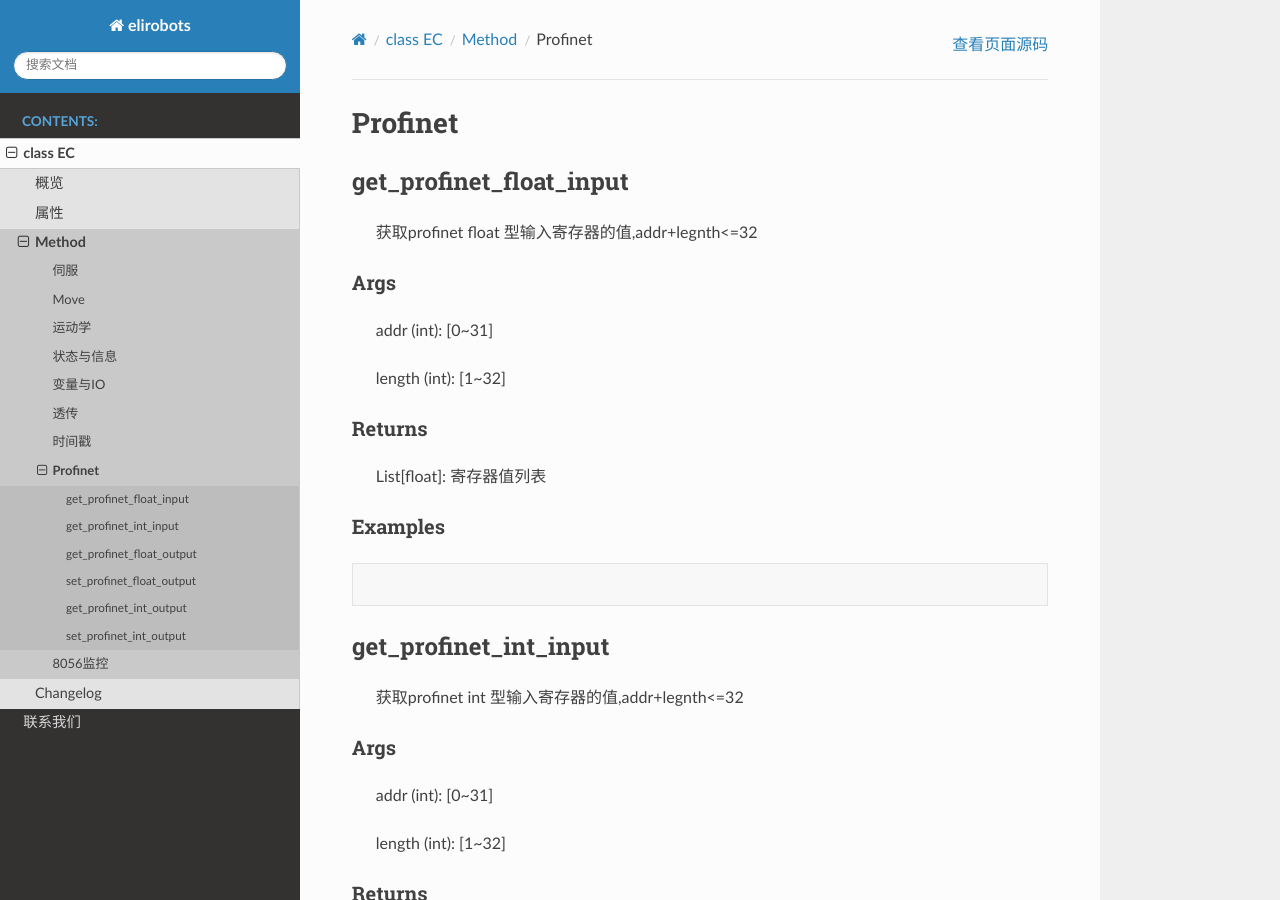
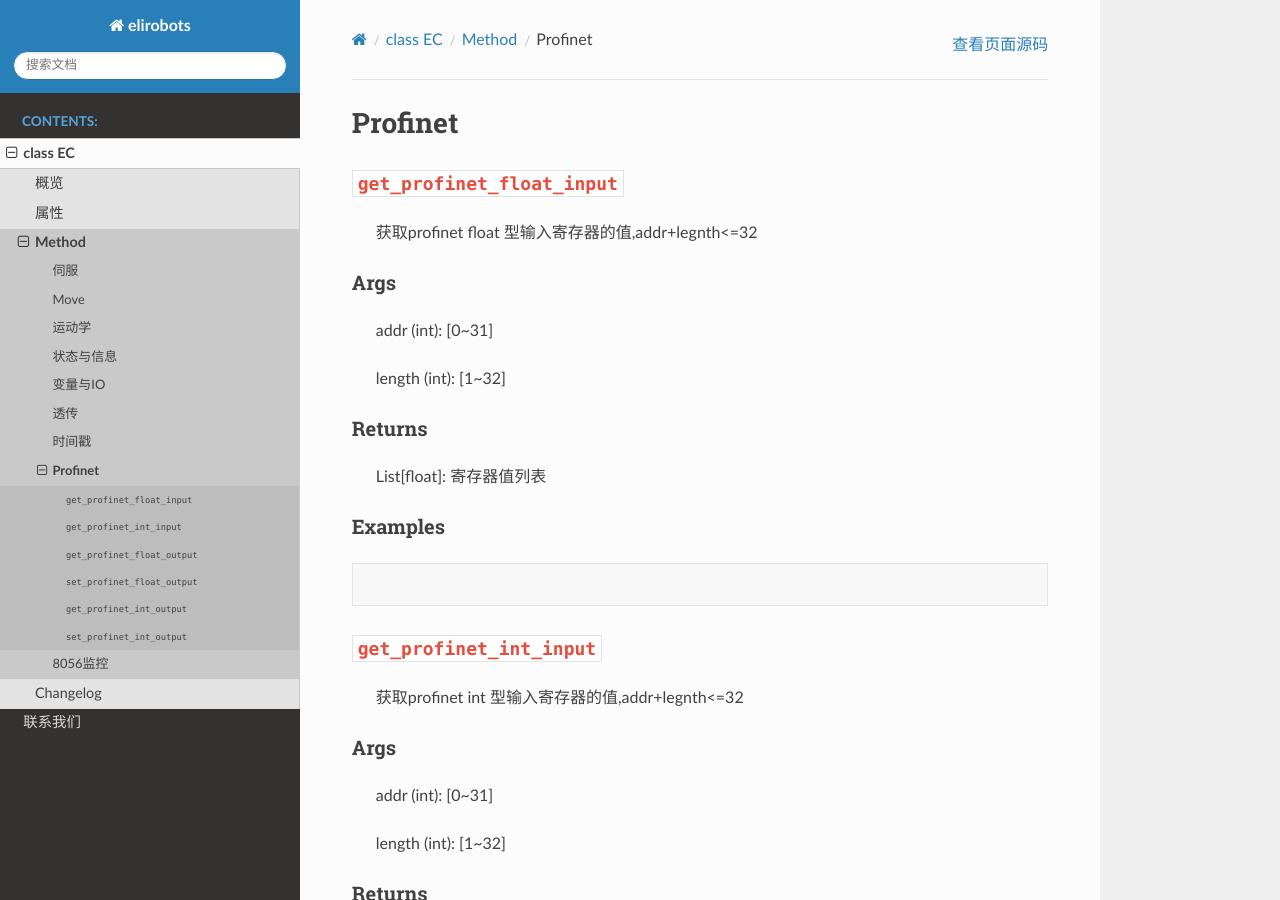
Before and after one commit to JunJie-zhang-o/eliterobot, a Sphinx documentation site: the page built from zh_CN/source/EC/EC/method/Profinet.md, in a window 1280 px wide and 900 px high. Built offline with Sphinx 7.4.7 and the Read the Docs theme 2.0.0, drawn with Linux system fonts in a browser that asks for light colours.

````diff
--- a/zh_CN/source/EC/EC/method/Profinet.md
+++ b/zh_CN/source/EC/EC/method/Profinet.md
@@ -1,6 +1,6 @@
 # Profinet
 
-### get_profinet_float_input
+### `get_profinet_float_input`
 
 > 获取profinet float 型输入寄存器的值,addr+legnth<=32
 
@@ -20,7 +20,7 @@
 
 ```
 
-### get_profinet_int_input
+### `get_profinet_int_input`
 
 > 获取profinet int 型输入寄存器的值,addr+legnth<=32
 
@@ -40,7 +40,7 @@
 
 ```
 
-### get_profinet_float_output
+### `get_profinet_float_output`
 
 >  获取profinet float 型输出寄存器的值,addr+legnth<=32
 
@@ -60,7 +60,7 @@
 
 ```
 
-### set_profinet_float_output
+### `set_profinet_float_output`
 
 >  设置profinet float 型输出寄存器的值,addr+length<=32
 
@@ -82,7 +82,7 @@
 
 ```
 
-### get_profinet_int_output
+### `get_profinet_int_output`
 
 >  获取profinet int 型输出寄存器的值,addr+legnth<=32
 
@@ -102,7 +102,7 @@
 
 ```
 
-### set_profinet_int_output
+### `set_profinet_int_output`
 
 >  设置profinet int 型输出寄存器的值,addr+length<=32
 
````
